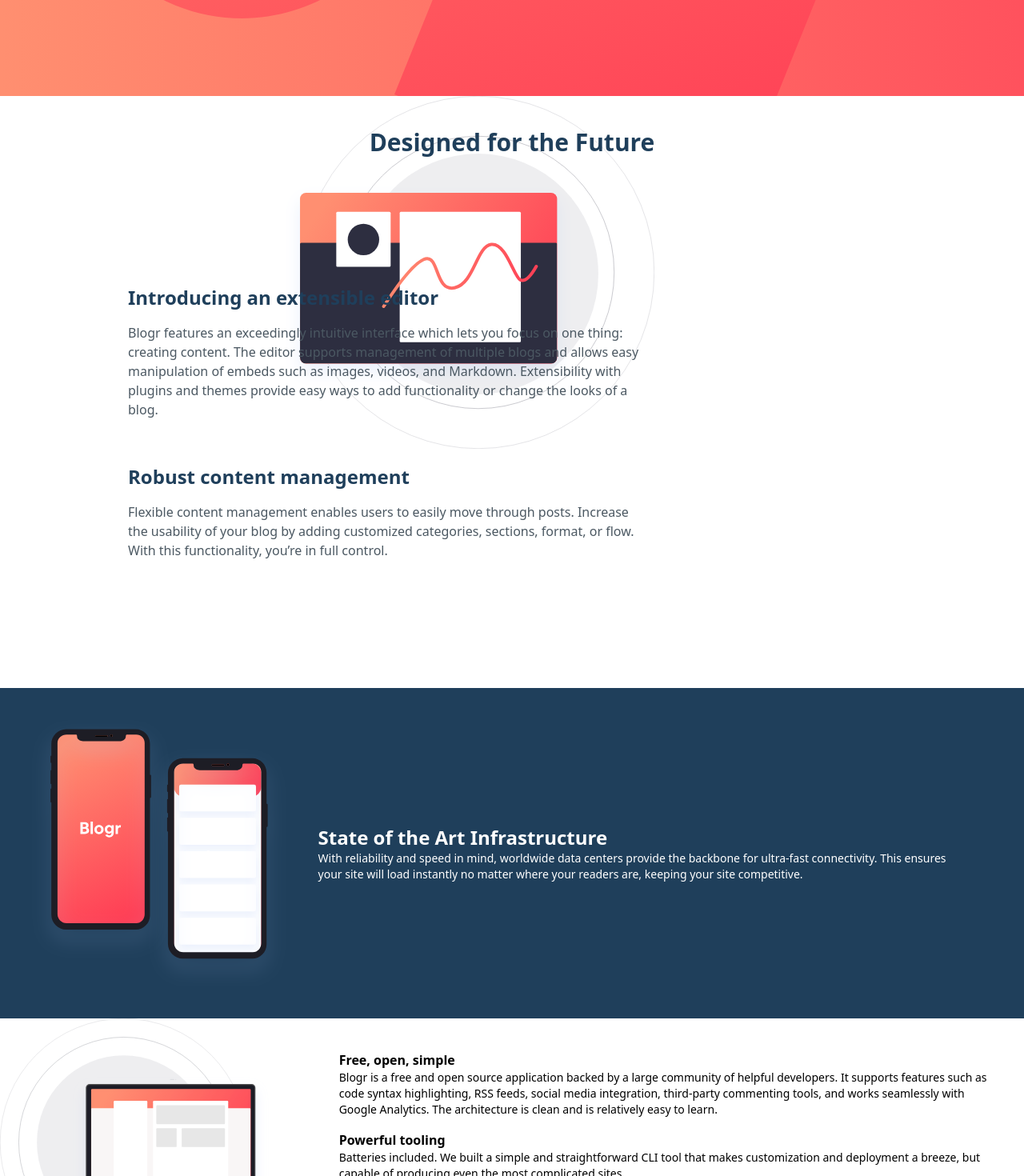
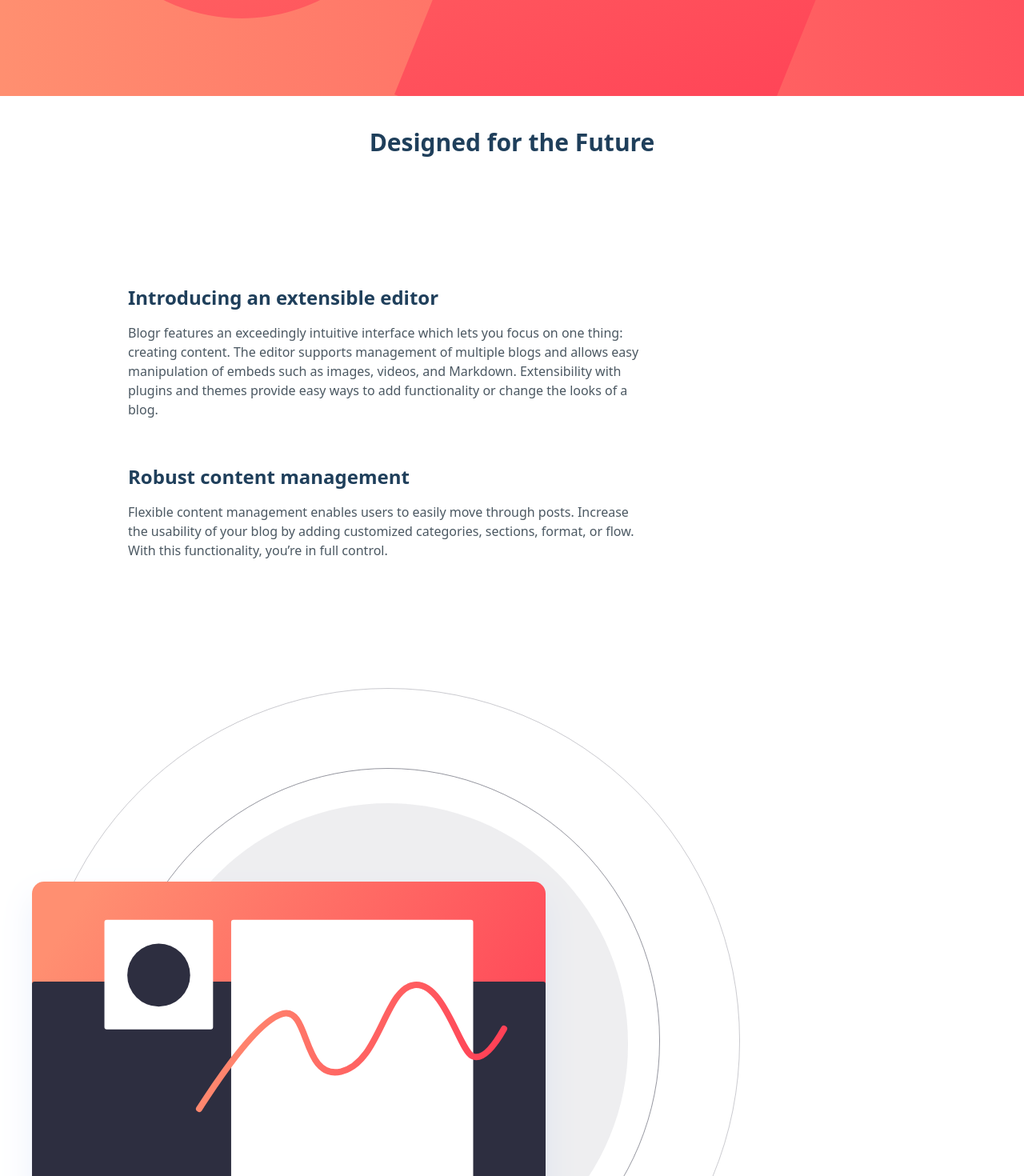
Before and after one commit to lavollmer/blogr-landingpage-lauradev, a React (Vite) app: page / in a window 1280 px wide. Shown: the part 440-1910 px from the top of the page at 80% size. Built offline with nearby package versions, Linux system fonts and the light colour scheme.

Commit message:
working on trying to position the image

```diff
--- a/src/components/Future.tsx
+++ b/src/components/Future.tsx
@@ -1,15 +1,10 @@
-import IllustrationEditor from "../assets/illustration-editor-desktop.svg";
+import "../App.css";
+import Editor from "../assets/illustration-editor-desktop.svg";
 
 const Future = () => {
   return (
     <div className="relative flex flex-col text-overpass z-10">
-      <div className="absolute z-0 right-0 top-0">
-        <img
-          src={IllustrationEditor}
-          alt="Illustration Editor"
-          className="size-1/2"
-        />
-      </div>
+      <div className="bg-body-editor::before"></div>
       <div className="flex flex-row justify-center text-center pt-10">
         <h1 className="flex flex-row justify-center text-very-dark-blue font-bold text-center text-3xl">
           Designed for the Future
@@ -41,6 +36,9 @@ const Future = () => {
           </p>
         </div>
       </div>
+      <div>
+        <img src={Editor} alt="Editor" />
+      </div>
     </div>
   );
 };
```
Also changed, not shown: src/App.css (line endings or trailing spaces).
